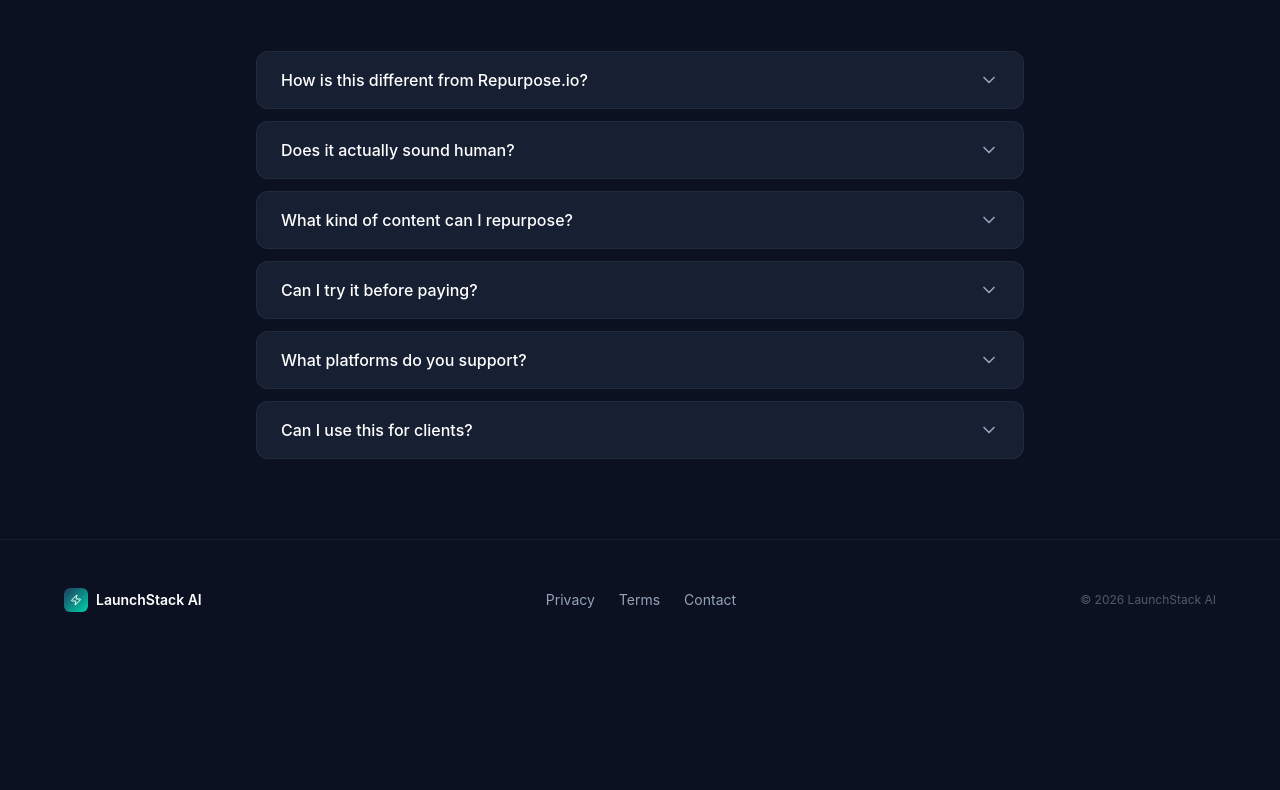
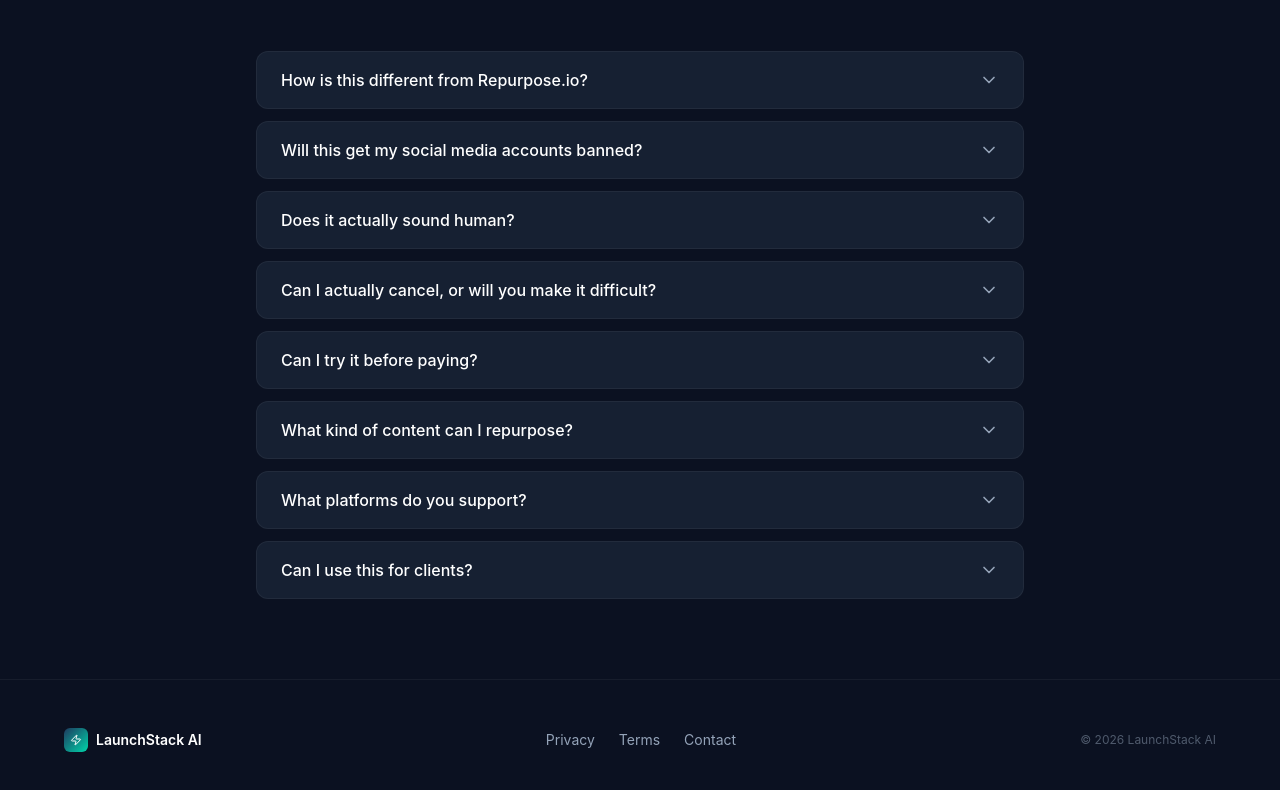
Before and after one commit to justflowai/launchstack-repurpose, a Next.js app: page / in a window 1280 px wide. Shown: the part 4227-5017 px from the top of the page. Before the commit the page ends 4887 px from the top, so only its background shows below. Built offline with nearby package versions, Linux system fonts and the light colour scheme.

Commit message:
Update FAQ.tsx — audit fixes (competitor pain weaponization, updated pricing)

```diff
--- a/src/components/landing/FAQ.tsx
+++ b/src/components/landing/FAQ.tsx
@@ -6,19 +6,27 @@ import { ChevronDown } from "lucide-react"
 const faqs = [
   {
     q: "How is this different from Repurpose.io?",
-    a: "Repurpose.io pipes content between platforms — it's essentially automation without intelligence. LaunchStack uses AI to actually transform your content for each platform's native format, tone, and audience. We also generate content from scratch — something Repurpose.io can't do at all.",
+    a: "Repurpose.io pipes content between platforms — it's automation without intelligence. LaunchStack uses AI to actually transform your content for each platform's native format, tone, and audience. We also generate content from scratch — something Repurpose.io can't do. And unlike Repurpose.io, there are no workflows that break or connections that randomly disconnect.",
+  },
+  {
+    q: "Will this get my social media accounts banned?",
+    a: "No. Unlike tools that auto-post via third-party APIs (which platforms flag as 'automatic behavior'), LaunchStack generates platform-native copy that you post yourself. You keep full control of your accounts. Zero risk of suspension.",
   },
   {
     q: "Does it actually sound human?",
-    a: "Yes. Each platform has custom tone and format rules built into the AI. A LinkedIn post reads like a professional insight, a TikTok caption reads like a creator sharing a tip. No robotic \"As an AI\" language.",
+    a: "Yes. Each platform has custom tone and format rules built into the AI. A LinkedIn post reads like a professional insight, a TikTok caption reads like a creator sharing a tip. No robotic rewrites — real platform-native transformation.",
+  },
+  {
+    q: "Can I actually cancel, or will you make it difficult?",
+    a: "One click. No calls, no guilt trips, no 3 rounds of support chat. Cancel from your dashboard instantly. We don't retain your payment info after cancellation. We build a tool people want to keep — not one they're trapped in.",
+  },
+  {
+    q: "Can I try it before paying?",
+    a: "Absolutely. The free tier gives you 3 repurposes per day with 2 platforms — no credit card, no signup required. Try the live demo right on this page.",
   },
   {
     q: "What kind of content can I repurpose?",
-    a: "Anything text-based: blog posts, newsletter editions, YouTube transcripts, podcast transcripts, long tweets, product descriptions, press releases. Video transcription is coming soon.",
-  },
-  {
-    q: "Can I try it before paying?",
-    a: "Absolutely. The free tier gives you 5 repurposes per day with 3 platforms — no credit card, no signup required to try the demo on this page.",
+    a: "Anything text-based: blog posts, newsletter editions, YouTube transcripts, podcast transcripts, long tweets, product descriptions, press releases. Video transcription is coming Q2 2026.",
   },
   {
     q: "What platforms do you support?",
@@ -26,7 +34,7 @@ const faqs = [
   },
   {
     q: "Can I use this for clients?",
-    a: "Yes. The Agency plan ($49/mo) lets you manage 5 brand profiles with custom tone settings — perfect for freelancers and agencies managing multiple clients.",
+    a: "Yes. The Agency plan ($79/mo, or $39/mo for founding members) lets you manage 5 brand profiles with custom tone settings — perfect for freelancers and agencies managing multiple clients.",
   },
 ]
 
```
